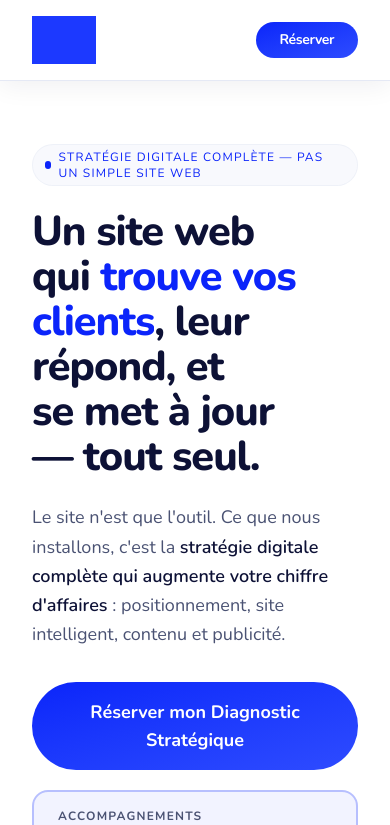
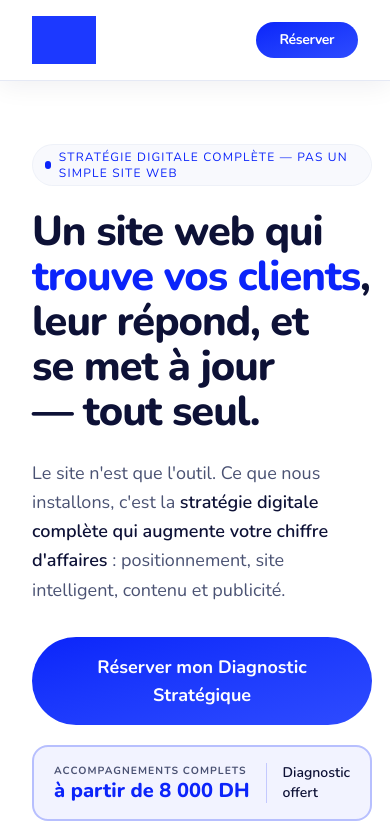
Before and after one commit to innoftmarketing/nova-ai, a Next.js app: page / in a window 390 px wide. Shown: the top 825 px of the page. Built offline with nearby package versions, Linux system fonts and the light colour scheme; grey boxes are pictures that could not be loaded.

Commit message:
Mobile price badge: full-width, unbreakable price line
Co-Authored-By: Claude Fable 5 <noreply@anthropic.com>

```diff
--- a/src/app/page.tsx
+++ b/src/app/page.tsx
@@ -424,8 +424,8 @@ function BookingWizard() {
                 <p className="text-xs font-bold uppercase tracking-widest text-on-surface-variant mb-1">
                   Stratégie + site intelligent + publications
                 </p>
-                <p className="font-headline text-xl font-extrabold text-[#0b24fa]">
-                  à partir de 8 000 DH
+                <p className="font-headline text-xl font-extrabold text-[#0b24fa] whitespace-nowrap">
+                  à partir de{"\u00A0"}8{"\u00A0"}000{"\u00A0"}DH
                 </p>
               </div>
             </div>
@@ -962,17 +962,17 @@ export default function Home() {
                   Réserver mon Diagnostic Stratégique
                 </a>
               </div>
-              <div className="mt-5 inline-flex items-center gap-4 rounded-2xl border-2 border-[#0b24fa]/25 bg-[#0b24fa]/5 px-6 py-4">
+              <div className="mt-5 flex w-full sm:w-auto sm:inline-flex items-center justify-between sm:justify-start gap-4 rounded-2xl border-2 border-[#0b24fa]/25 bg-[#0b24fa]/5 px-5 py-4">
                 <div>
-                  <p className="text-xs font-bold uppercase tracking-widest text-on-surface-variant">
+                  <p className="text-[0.65rem] sm:text-xs font-bold uppercase tracking-widest text-on-surface-variant whitespace-nowrap">
                     Accompagnements complets
                   </p>
-                  <p className="font-headline text-2xl font-extrabold text-[#0b24fa] leading-tight">
-                    à partir de 8 000 DH
+                  <p className="font-headline text-xl sm:text-2xl font-extrabold text-[#0b24fa] leading-tight whitespace-nowrap">
+                    à partir de{"\u00A0"}8{"\u00A0"}000{"\u00A0"}DH
                   </p>
                 </div>
-                <div className="h-10 w-px bg-[#0b24fa]/20" />
-                <p className="text-sm font-semibold text-on-surface">
+                <div className="h-10 w-px bg-[#0b24fa]/20 shrink-0" />
+                <p className="text-sm font-semibold text-on-surface shrink-0">
                   Diagnostic<br />offert
                 </p>
               </div>
```
